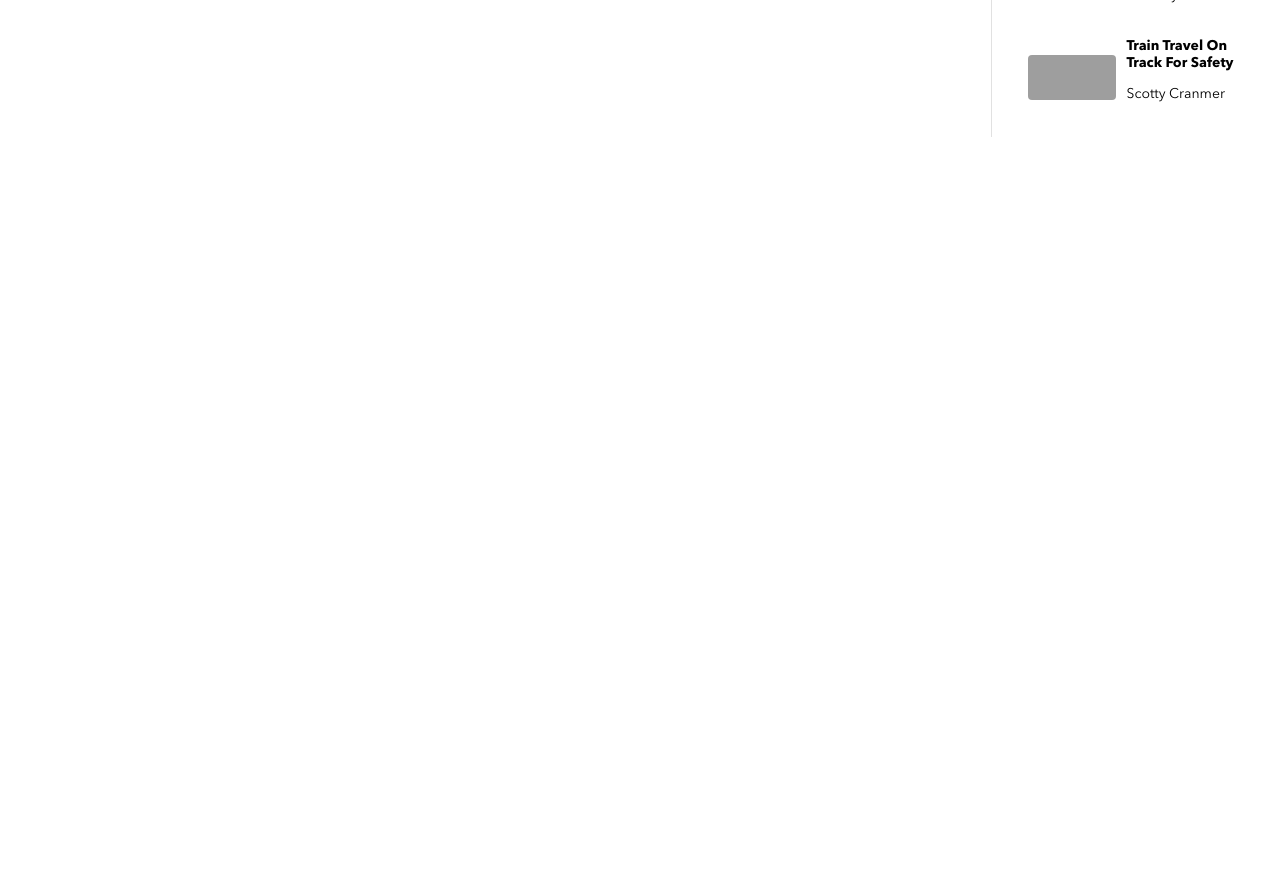
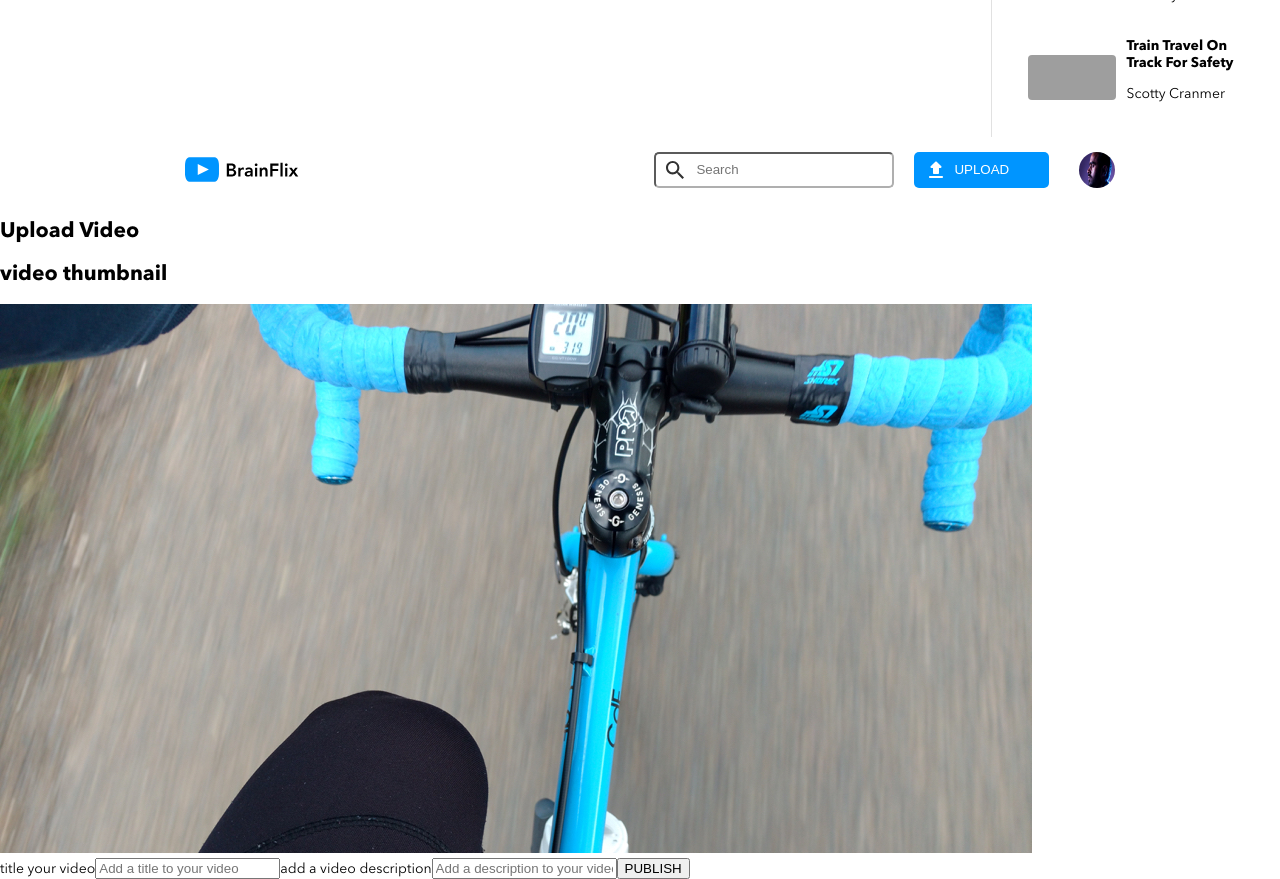
Before and after one commit to Kimberlynolsin/Brainflix-Client, a React (Create React App) app: page / in a window 1280 px wide. Shown: the part 1300-2179 px from the top of the page. Before the commit the page ends 1437 px from the top, so only its background shows below. Built offline with nearby package versions, Linux system fonts and the light colour scheme; grey boxes are pictures that could not be loaded.

Commit message:
Upload page skeleton

```diff
--- a/src/App.js
+++ b/src/App.js
@@ -7,6 +7,7 @@ import VideoPlayer from "./components/VideoPlayer/VideoPlayer";
 import VideoPlayerDiv from "./components/VideoPlayerDiv/VideoPlayerDiv";
 import Comments from "./components/Comments/Comments";
 import NextVideo from "./components/NextVideo/NextVideo";
+import UploadVideo from "./pages/UploadVideo/UploadVideo";
 
 function App() {
   const [vidDetails, setDefaultVid] = useState(data);
@@ -36,6 +37,9 @@ function App() {
         </div>
         <NextVideo shortVid={nextVideos} handler={handlerFunc} />
       </main>
+      <UploadVideo/>
+
+
     </>
   );
 }
--- /dev/null
+++ b/src/pages/UploadVideo/UploadVideo.js
@@ -0,0 +1,34 @@
+import "./UploadVideo.scss";
+import Header from "../../components/Header/Header";
+import preview from "../../assets/images/upload-video-preview.jpg";
+
+const UploadVideo = () => {
+  return (
+    <>
+      <Header />
+      <section className="upload">
+        <h1 className="upload__title">Upload Video</h1>
+        <div>
+          <h2 className="upload__subtitle">video thumbnail</h2>
+          <video classname="upload__preview" poster={preview}></video>
+        </div>
+        <form className="upload__form">
+          <label className="upload__video-title">
+            title your video
+            <input type="text" placeholder="Add a title to your video"></input>
+          </label>
+          <label className="upload__video-description">
+            add a video description
+            <input
+              type="text"
+              placeholder="Add a description to your video"
+            ></input>
+          </label>
+          <input type="submit" value="PUBLISH"></input>
+        </form>
+      </section>
+    </>
+  );
+};
+
+export default UploadVideo;
```
Also changed, not shown: src/assets/images/upload-video-preview.jpg (added), src/pages/UploadVideo/UploadVideo.scss (added).
